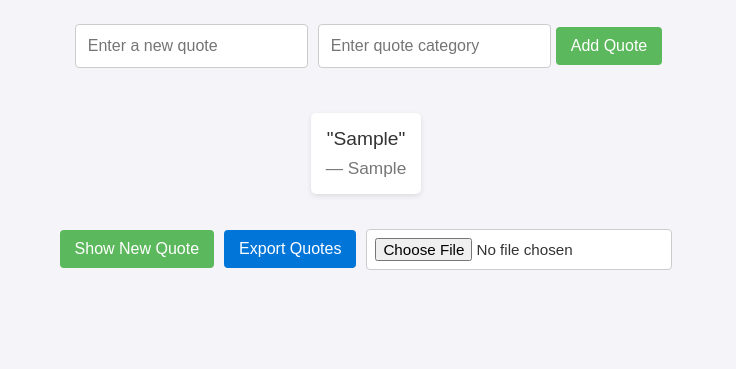
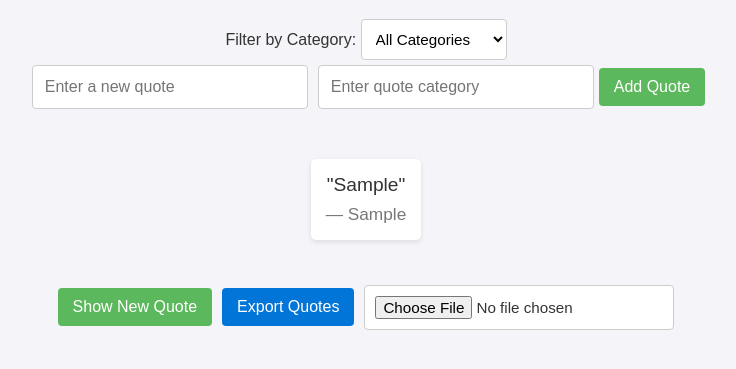
Before and after one commit to Kenward-dev/alx_fe_javascript, a plain HTML site: page dom-manipulation/index.html in a window 1280 px wide. Both pictures are taken after typing "Sample", "Sample" into the empty fields and a click on the button "Add Quote". Shown: the part 89-458 px from the top of the page, without its empty margins (274-1010 px from the left). Drawn offline with Linux system fonts and the light colour scheme.

Commit message:
add category filtering

```diff
--- a/dom-manipulation/index.html
+++ b/dom-manipulation/index.html
@@ -27,35 +27,31 @@
             max-width: 600px;
             display: inline-block;
         }
-
         .category {
             display: block;
             margin-top: 8px;
             font-size: 0.9em;
             color: #777;
         }
-
         #addQuoteForm {
-            margin-bottom: 20px;
+            margin-bottom: 25px;
         }
-
         #addQuoteForm input {
             padding: 12px;
             margin: 5px;
             border: 1px solid #ccc;
             border-radius: 4px;
             font-size: 1em;
+            width: 250px;
         }
-
         .control-bar {
             display: flex;
             justify-content: center;
             align-items: center;
             gap: 10px;
             flex-wrap: wrap;
-            margin-top: 15px;
+            margin-top: 25px;
         }
-
         button {
             padding: 10px 15px;
             background-color: #5cb85c;
@@ -65,33 +61,44 @@
             cursor: pointer;
             font-size: 1em;
         }
-
         button:hover {
             background-color: #4cae4c;
         }
-
         #exportQuotes {
             background-color: #0275d8;
         }
-
         #exportQuotes:hover {
             background-color: #025aa5;
         }
-
         #importFile {
-            padding: 8px;
+            padding: 10px;
             border: 1px solid #ccc;
             border-radius: 4px;
             background-color: white;
             cursor: pointer;
             font-size: 0.95em;
         }
+        #categoryFilter {
+            padding: 10px;
+            border-radius: 4px;
+            border: 1px solid #ccc;
+            font-size: 0.95em;
+            background-color: white;
+            cursor: pointer;
+        }
     </style>
 </head>
 <body>
     <h1>Dynamic Quote Generator</h1>
+    <div>
+        <label for="categoryFilter">Filter by Category:</label>
+        <select id="categoryFilter" onchange="filterQuotes()">
+        <option value="all">All Categories</option>
+        </select>
+    </div>
+
     <div id="quoteDisplay"></div>
-
+    <div id="addQuoteForm"></div>
     <div class="control-bar">
         <button id="newQuote">Show New Quote</button>
         <button id="exportQuotes">Export Quotes</button>
--- a/dom-manipulation/script.js
+++ b/dom-manipulation/script.js
@@ -30,25 +30,33 @@ function saveQuotes() {
     localStorage.setItem("quotes", JSON.stringify(quotes));
 }
 
+function getFilteredQuotes() {
+    const filter = document.getElementById("categoryFilter");
+    if (!filter || filter.value === "all") return quotes;
+    return quotes.filter(q => q.category.toLowerCase() === filter.value.toLowerCase());
+}
+
 function showRandomQuote() {
     const quoteDisplay = document.getElementById("quoteDisplay");
     if (!quoteDisplay) return;
-    if (quotes.length === 0) {
-        quoteDisplay.innerHTML = "<em>No quotes available.</em>";
+
+    const filtered = getFilteredQuotes();
+    if (filtered.length === 0) {
+        quoteDisplay.innerHTML = "<em>No quotes available for this category.</em>";
         return;
     }
-    const quoteIndex = Math.floor(Math.random() * quotes.length);
-    const q = quotes[quoteIndex];
+    const idx = Math.floor(Math.random() * filtered.length);
+    const q = filtered[idx];
     quoteDisplay.innerHTML = `"${q.text}"<span class="category">— ${q.category}</span>`;
     sessionStorage.setItem("lastQuote", JSON.stringify(q));
 }
 
 function addQuote() {
-    const quoteText = document.getElementById("newQuoteText");
-    const categoryText = document.getElementById("newQuoteCategory");
-    if (!quoteText || !categoryText) return;
-    const txt = quoteText.value.trim();
-    const cat = categoryText.value.trim();
+    const txtEl = document.getElementById("newQuoteText");
+    const catEl = document.getElementById("newQuoteCategory");
+    if (!txtEl || !catEl) return;
+    const txt = txtEl.value.trim();
+    const cat = catEl.value.trim();
     if (!txt || !cat) {
         alert("Please enter both the quote and its category.");
         return;
@@ -56,10 +64,11 @@ function addQuote() {
     const newQ = { text: txt, category: cat };
     quotes.push(newQ);
     saveQuotes();
+    populateCategories();
     document.getElementById("quoteDisplay").innerHTML = `"${txt}"<span class="category">— ${cat}</span>`;
     sessionStorage.setItem("lastQuote", JSON.stringify(newQ));
-    quoteText.value = "";
-    categoryText.value = "";
+    txtEl.value = "";
+    catEl.value = "";
 }
 
 function createAddQuoteForm() {
@@ -86,6 +95,23 @@ function createAddQuoteForm() {
     } else {
         document.body.appendChild(container);
     }
+}
+
+function populateCategories() {
+    const select = document.getElementById("categoryFilter");
+    if (!select) return;
+    const cats = [...new Set(quotes.map(q => q.category))].sort();
+    select.innerHTML = `<option value="all">All Categories</option>`;
+    cats.forEach(cat => {
+        const opt = document.createElement("option");
+        opt.value = cat;
+        opt.textContent = cat;
+        select.appendChild(opt);
+    });
+}
+
+function filterQuotes() {
+    showRandomQuote();
 }
 
 function exportToJsonFile() {
@@ -118,6 +144,7 @@ function importFromJsonFile(event) {
         }
       quotes.push(...filtered);
       saveQuotes();
+      populateCategories();
       alert("Quotes imported successfully!");
       showRandomQuote();
     } catch {
@@ -129,6 +156,8 @@ function importFromJsonFile(event) {
 
     loadQuotes();
     createAddQuoteForm();
+    populateCategories();
+
 const btn = document.getElementById("newQuote");
 if (btn) btn.addEventListener("click", showRandomQuote);
 const exportBtn = document.getElementById("exportQuotes");
```
Lines whose indentation alone changed are shown as unchanged.
